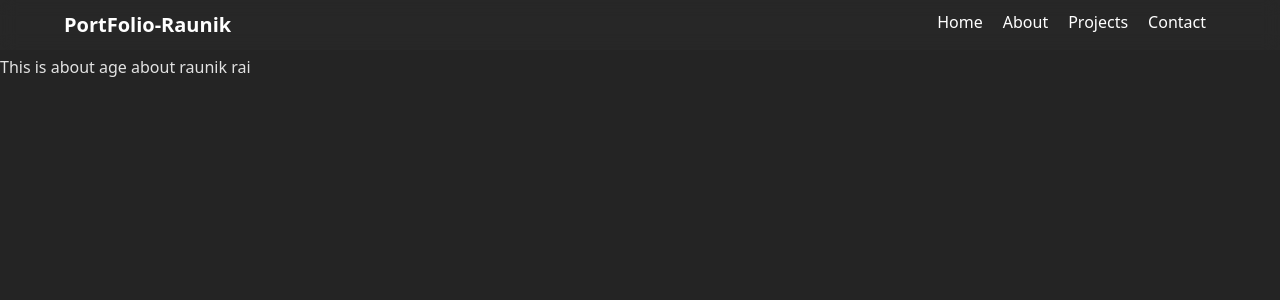
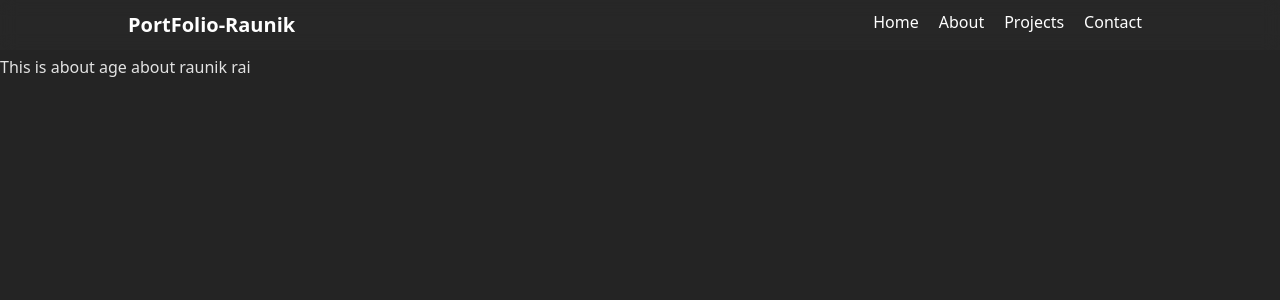
Before and after one commit to raunikdev/raunikportfolio, a React (Vite) app: page /About in a window 1280 px wide. Shown: the top 300 px of the page. Built offline with nearby package versions, Linux system fonts and the light colour scheme.

Commit message:
commiting repsonsive ness again

```diff
--- a/src/index.css
+++ b/src/index.css
@@ -20,7 +20,7 @@ html{
   scroll-behavior: smooth;
 }
 :root {
-  --side-padding: clamp(10px, 5vw, 130px);
+  --side-padding: clamp(10px, 10vw, 200px);
 }
 
 #Home,
```
